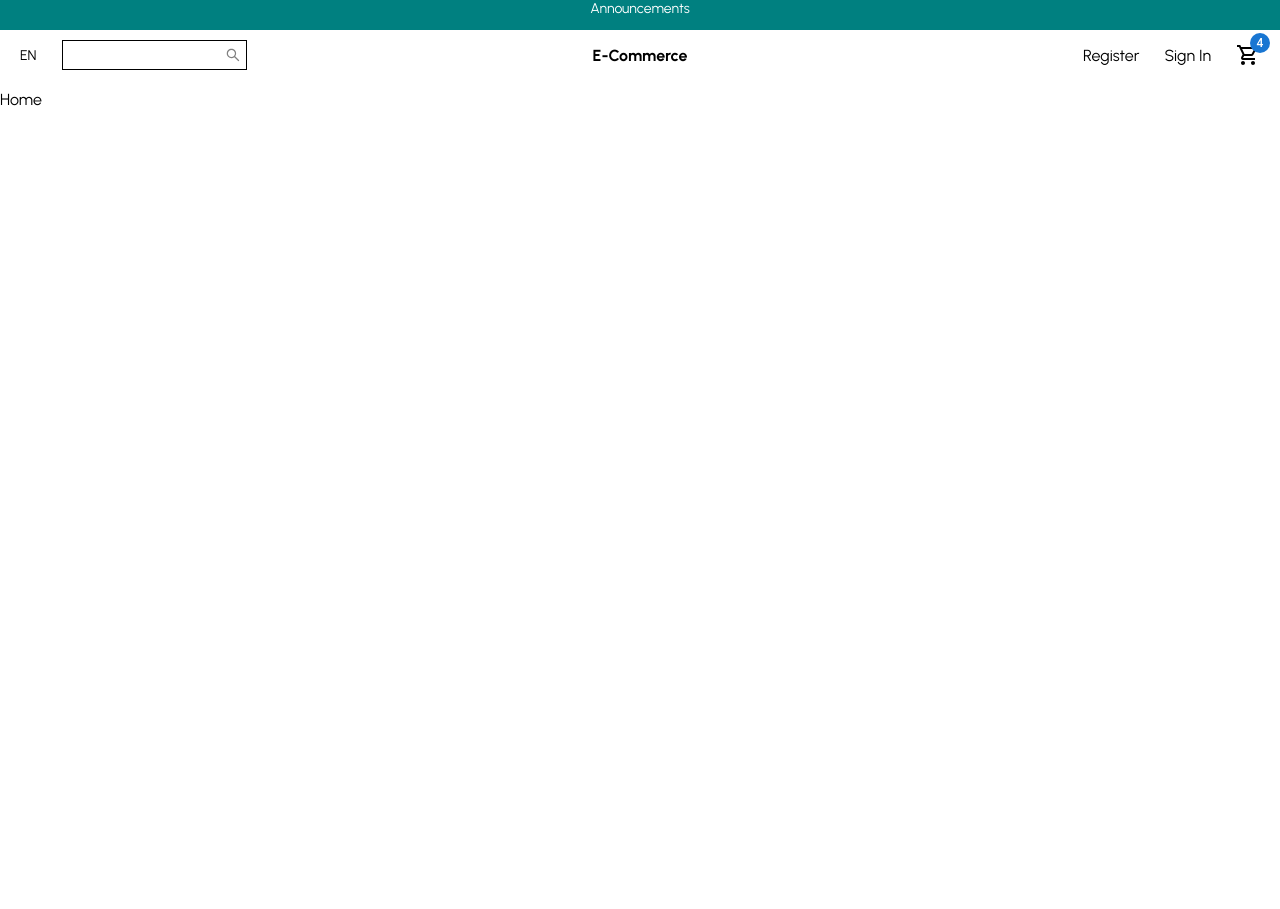
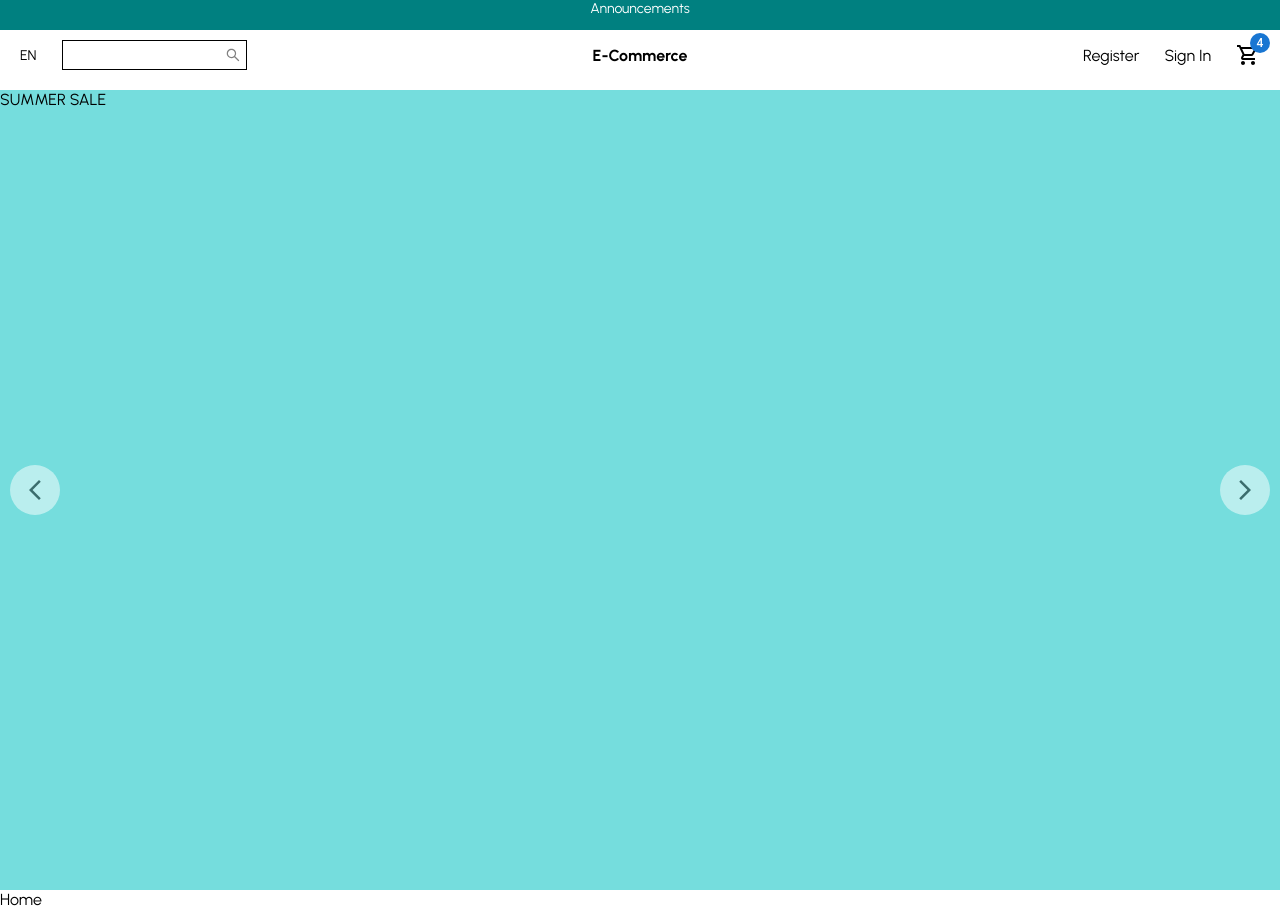
Before and after one commit to muhammadtalha242/ecommerce-webapp, a React (Create React App) app: page / in a window 1280 px wide. Before the commit the page ends 800 px from the top, so only its background shows below. Built offline with nearby package versions, Linux system fonts and the light colour scheme.

Commit message:
slider import

```diff
--- a/src/pages/home.tsx
+++ b/src/pages/home.tsx
@@ -1,6 +1,7 @@
 import React from "react";
 
 import Announcements from "../components/Announcements";
+import Slider from "../components/Slider";
 import Topbar from "../components/Topbar";
 
 const Home = () => {
@@ -8,6 +9,7 @@ const Home = () => {
     <>
       <Announcements />
       <Topbar />
+      <Slider />
       <div>Home</div>
     </>
   );
```
